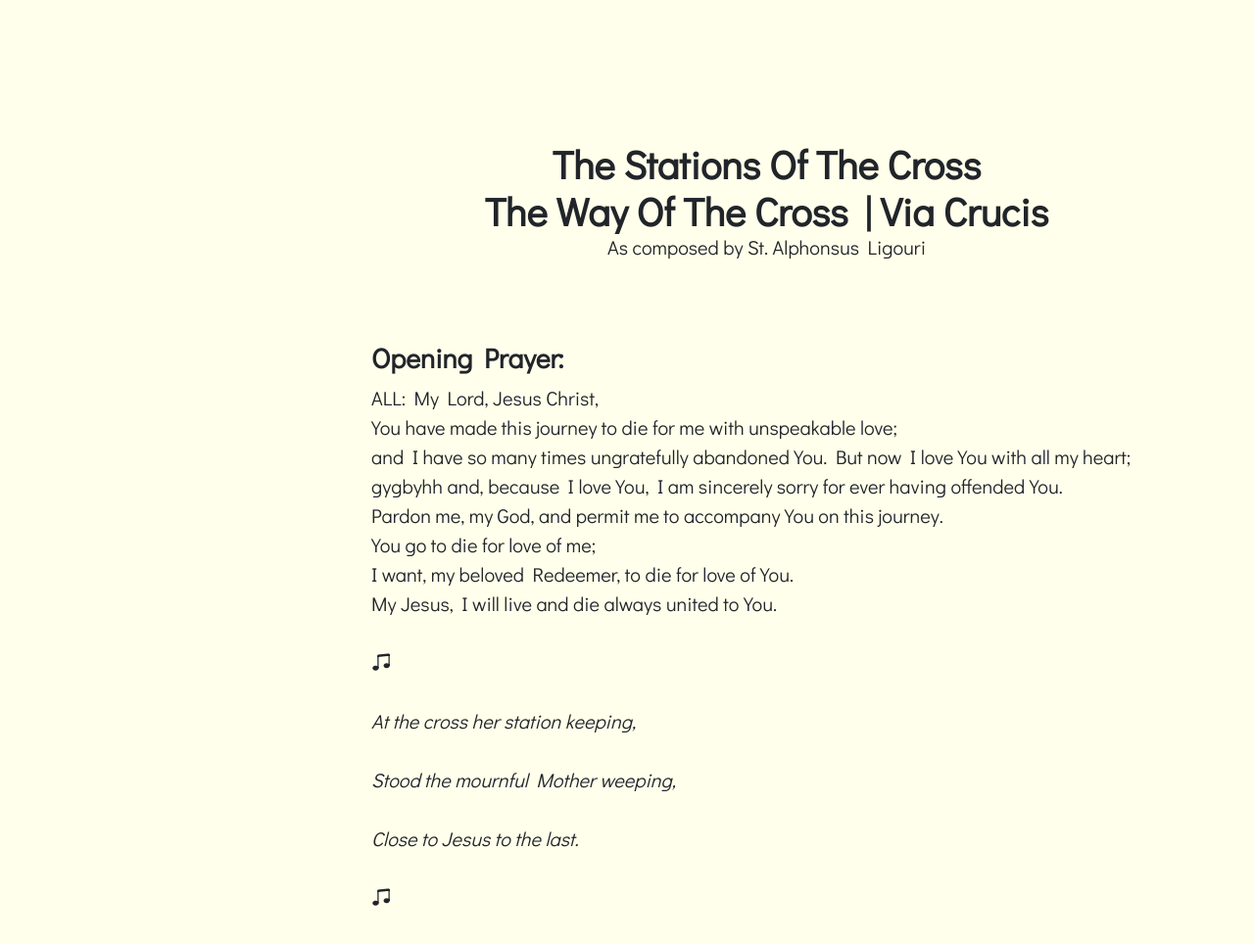
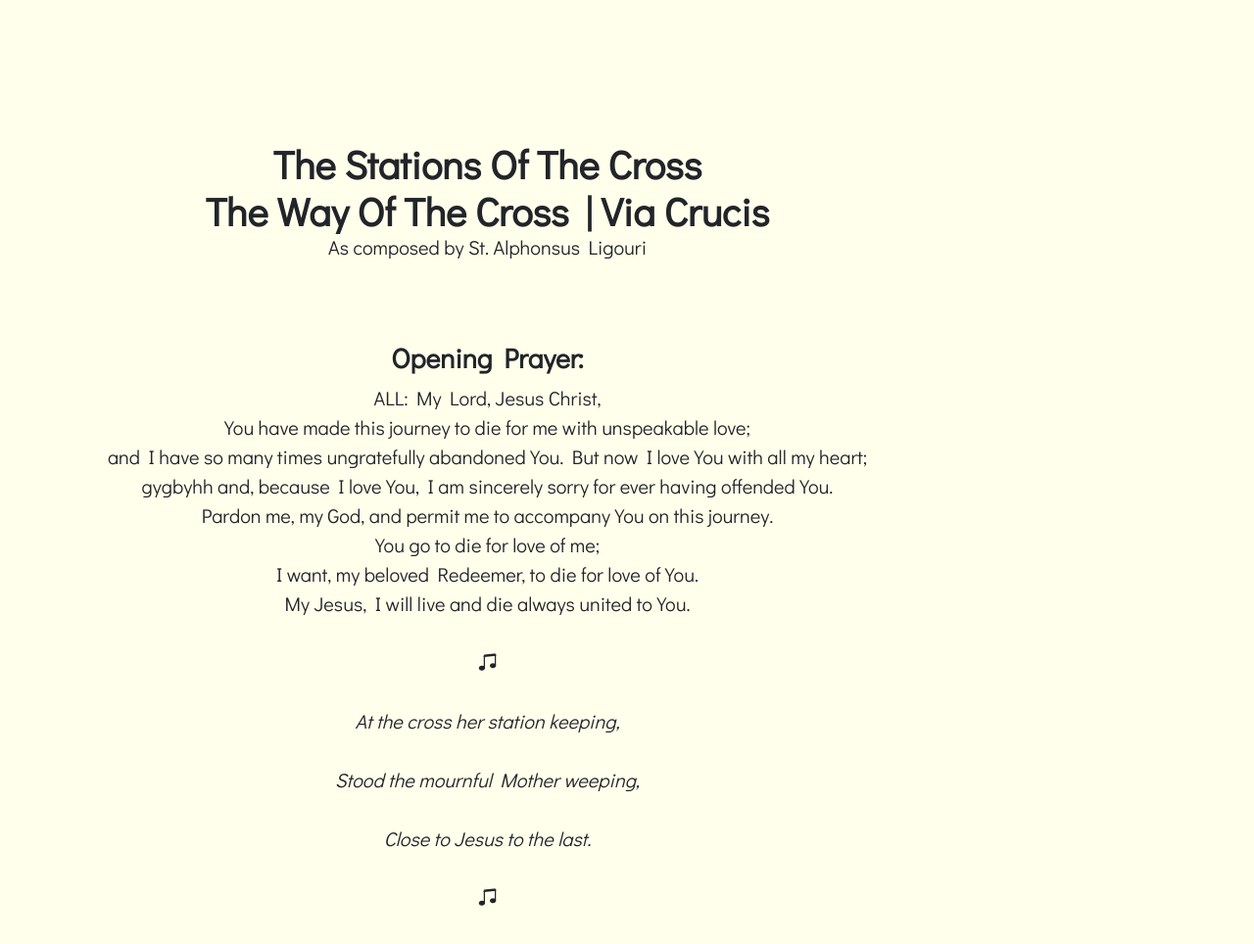
Before and after one commit to rbpawdev/home, a plain HTML site: page soc/index.html in a window 1280 px wide. Shown: the top 964 px of the page at 98% size. Drawn offline with nearby package versions, Linux system fonts and the light colour scheme.

Commit message:
Update index.html

```diff
--- a/soc/index.html
+++ b/soc/index.html
@@ -16,7 +16,7 @@
 
 <main>
   <div class="container col-xxl-8 px-4 py-5">
-    <div class="row flex-lg-row-reverse align-items-center g-5 py-5">
+    <div class="row flex-lg-row align-items-center g-5 py-5">
       <div></div>
   <div class="col-lg-9">
         <h1 class="fw-bold">
@@ -24,8 +24,8 @@
         </h1><br>
 
 
-    <h3 class="fw-bold">Opening Prayer:</h3>
-     <p class="lead">
+    <h3 class="fw-bold"><center>Opening Prayer:</center></h3>
+    <center><p class="lead">
        ALL: My Lord, Jesus Christ,<br>
             You have made this journey to die for me with unspeakable love;<br>
             and I have so many times ungratefully abandoned You. But now I love You with all my heart;<br>gygbyhh
@@ -45,7 +45,7 @@
             <br><br>
             <i class="bi bi-music-note-beamed"></i>
             <br><br>
-    </p></div></div></div>
+    </p></center></div></div></div>
 
   <div class="b-example-divider"></div>
 
```
